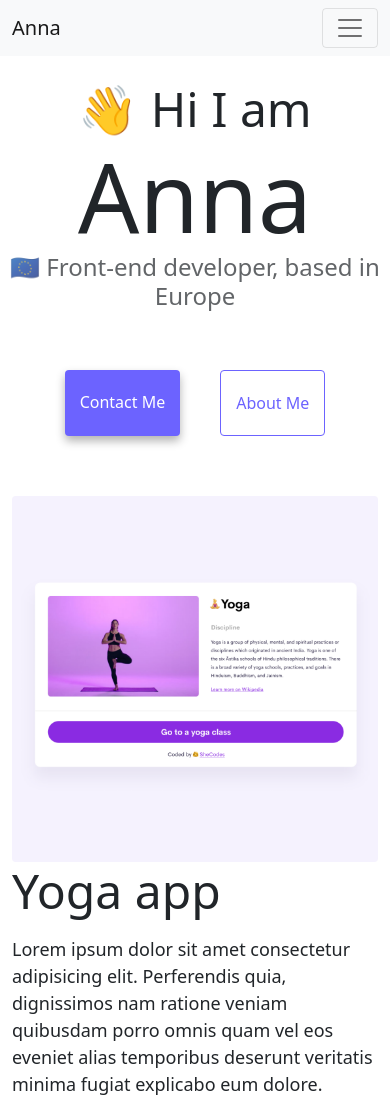
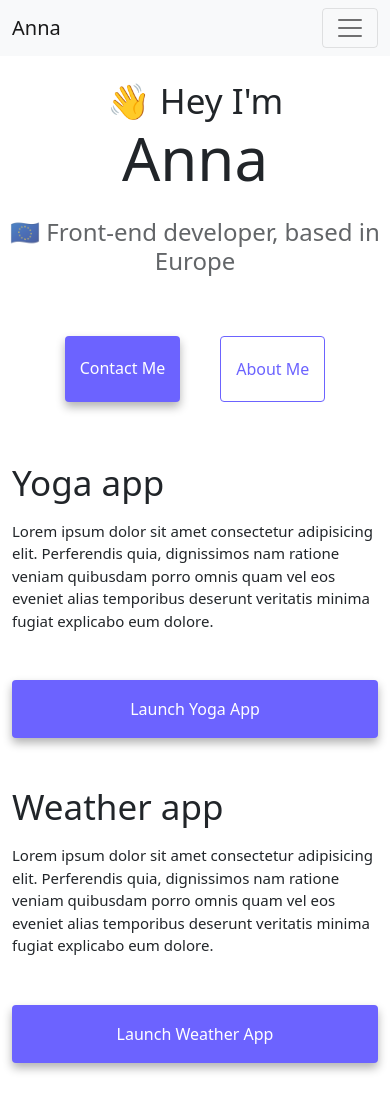
Before and after one commit to brnnkva/anna-profile-page, a plain HTML site: page index.html in a window 390 px wide. Shown: the top 1101 px of the page. Drawn offline with nearby package versions, Linux system fonts and the light colour scheme.

Commit message:
added css media queries

```diff
--- a/index.html
+++ b/index.html
@@ -51,9 +51,9 @@
       </div>
     </nav>
 
-    <h2>👋 Hi I am</h2>
+    <h2>👋 Hey I'm</h2>
     <h1>Anna</h1>
-    <h3>🇪🇺 Front-end developer, based in Europe</h3>
+    <h3 class="mt-4">🇪🇺 Front-end developer, based in Europe</h3>
     <div class="navigation-links">
       <a href="about.html#contact" class="contact-link">Contact me</a>
       <a href="about.html" class="about-link">About me</a>
@@ -71,8 +71,8 @@
             eos eveniet alias temporibus deserunt veritatis minima fugiat
             explicabo eum dolore.
           </p>
-          <div>
-            <a href="#" class="btn launch-link py-3 mt-3">Launch Yoga App</a>
+          <div class="mt-5">
+            <a href="#" class="btn launch-link py-3">Launch Yoga App</a>
           </div>
         </div>
       </div>
@@ -85,8 +85,8 @@
             eos eveniet alias temporibus deserunt veritatis minima fugiat
             explicabo eum dolore.
           </p>
-          <div>
-            <a href="#" class="btn launch-link py-3 mt-3">Launch Weather App</a>
+          <div class="mt-5">
+            <a href="#" class="btn launch-link py-3">Launch Weather App</a>
           </div>
         </div>
         <div class="col-md-6">
@@ -105,8 +105,8 @@
             eos eveniet alias temporibus deserunt veritatis minima fugiat
             explicabo eum dolore.
           </p>
-          <div>
-            <a href="#" class="btn launch-link py-3 mt-3">Launch Yogurt App</a>
+          <div class="mt-5">
+            <a href="#" class="btn launch-link py-3">Launch Yogurt App</a>
           </div>
         </div>
       </div>
--- a/styles.css
+++ b/styles.css
@@ -106,3 +106,31 @@ p {
   color: white;
   box-shadow: var(--box-shadow);
 }
+
+@media (max-width: 767px) {
+  h1 {
+    font-size: 60px;
+  }
+  h2 {
+    font-size: 35px;
+    text-align: center;
+  }
+
+  p {
+    font-size: 15px;
+  }
+  .projects img {
+    display: none;
+  }
+
+  .launch-link {
+    display: block;
+  }
+  .email-link {
+    font-size: 20px;
+  }
+
+  .about-paragraphs {
+    display: none;
+  }
+}
```
Also changed, not shown: about.html (+2 -2 lines).
